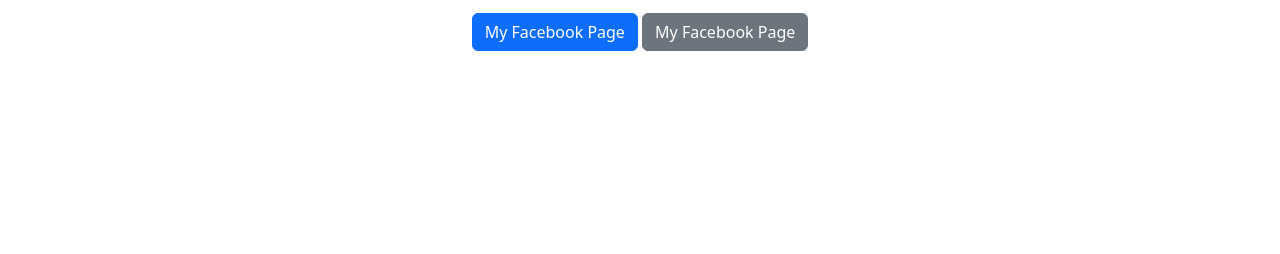
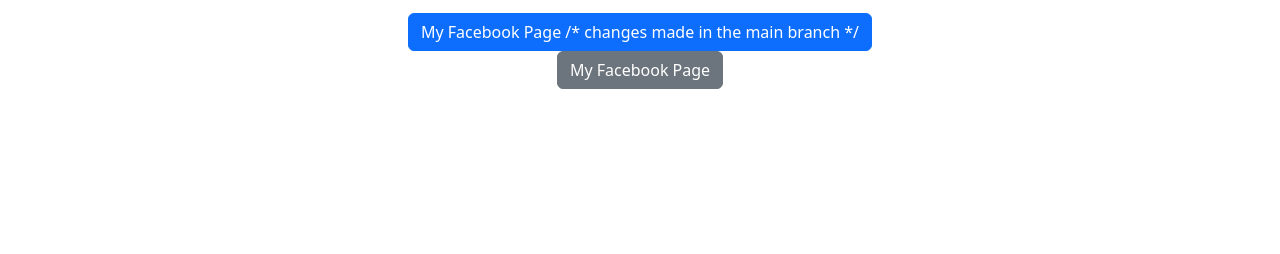
Before and after one commit to SergiiSurin/Test-Git-GitHub, a plain HTML site: page index.html in a window 1280 px wide. Shown: the part 546-800 px from the top of the page. Drawn offline with nearby package versions, Linux system fonts and the light colour scheme.

Commit message:
changes in main

```diff
--- a/index.html
+++ b/index.html
@@ -72,7 +72,7 @@
             target="_blank"
             class="btn btn-primary"
           >
-            My Facebook Page
+            My Facebook Page /* changes made in the main branch */
           </a>
           <a
             href="https://m.facebook.com/profile.php?eav=AfYWaGJ_a8PTLZvI5qCtoI3IRTmNA9RX9vy8eQgunm4mUFuVm8JC9VStgDG0T5OVrbQ&paipv=0"
```
Also changed, not shown: changes_in_main.txt (added).
